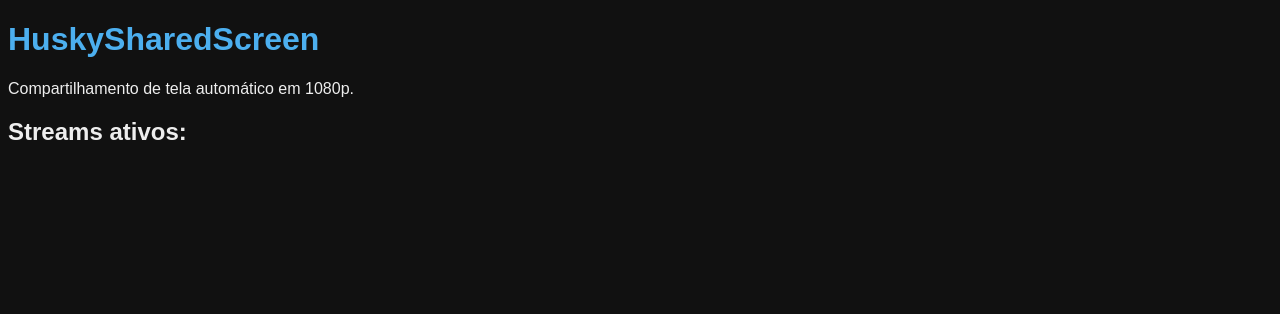
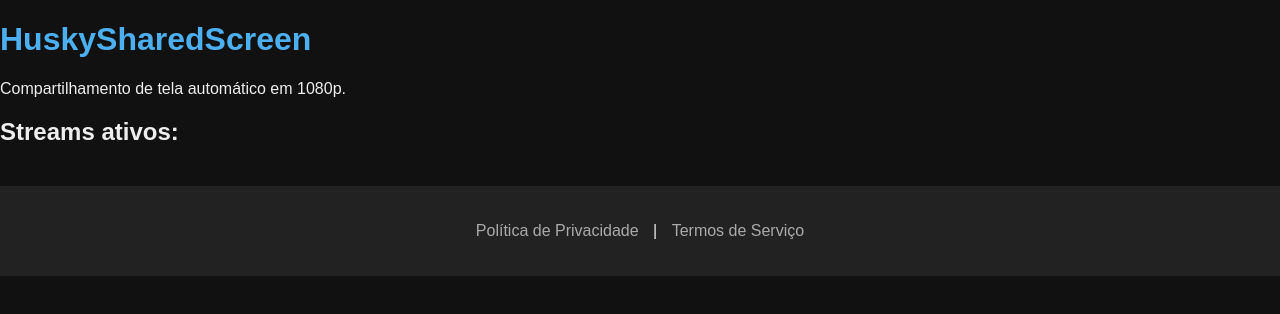
Before and after one commit to rdepalmaL/screenShared, a plain HTML site: page index.html in a window 1280 px wide. Drawn offline with Linux system fonts and the light colour scheme.

Commit message:
Atualizei index.html com rodapé

```diff
--- a/index.html
+++ b/index.html
@@ -4,12 +4,15 @@
   <meta charset="UTF-8">
   <title>HuskySharedScreen</title>
   <style>
-    body { font-family: Arial, sans-serif; background: #111; color: #eee; }
+    body { font-family: Arial, sans-serif; background: #111; color: #eee; margin: 0; padding: 0; }
     h1 { color: #4cafef; }
     #streams { margin-top: 20px; }
     .stream-item { margin: 10px 0; }
     a { color: #4cafef; text-decoration: none; }
     a:hover { text-decoration: underline; }
+    footer { margin-top: 40px; padding: 20px; text-align: center; background: #222; }
+    footer a { margin: 0 10px; color: #aaa; }
+    footer a:hover { color: #fff; }
   </style>
 </head>
 <body>
@@ -46,5 +49,12 @@
       console.log("Stream ativo:", viewLink);
     });
   </script>
+
+  <footer>
+    <p>
+      <a href="privacidade.html" target="_blank">Política de Privacidade</a> |
+      <a href="termos.html" target="_blank">Termos de Serviço</a>
+    </p>
+  </footer>
 </body>
 </html>
```
